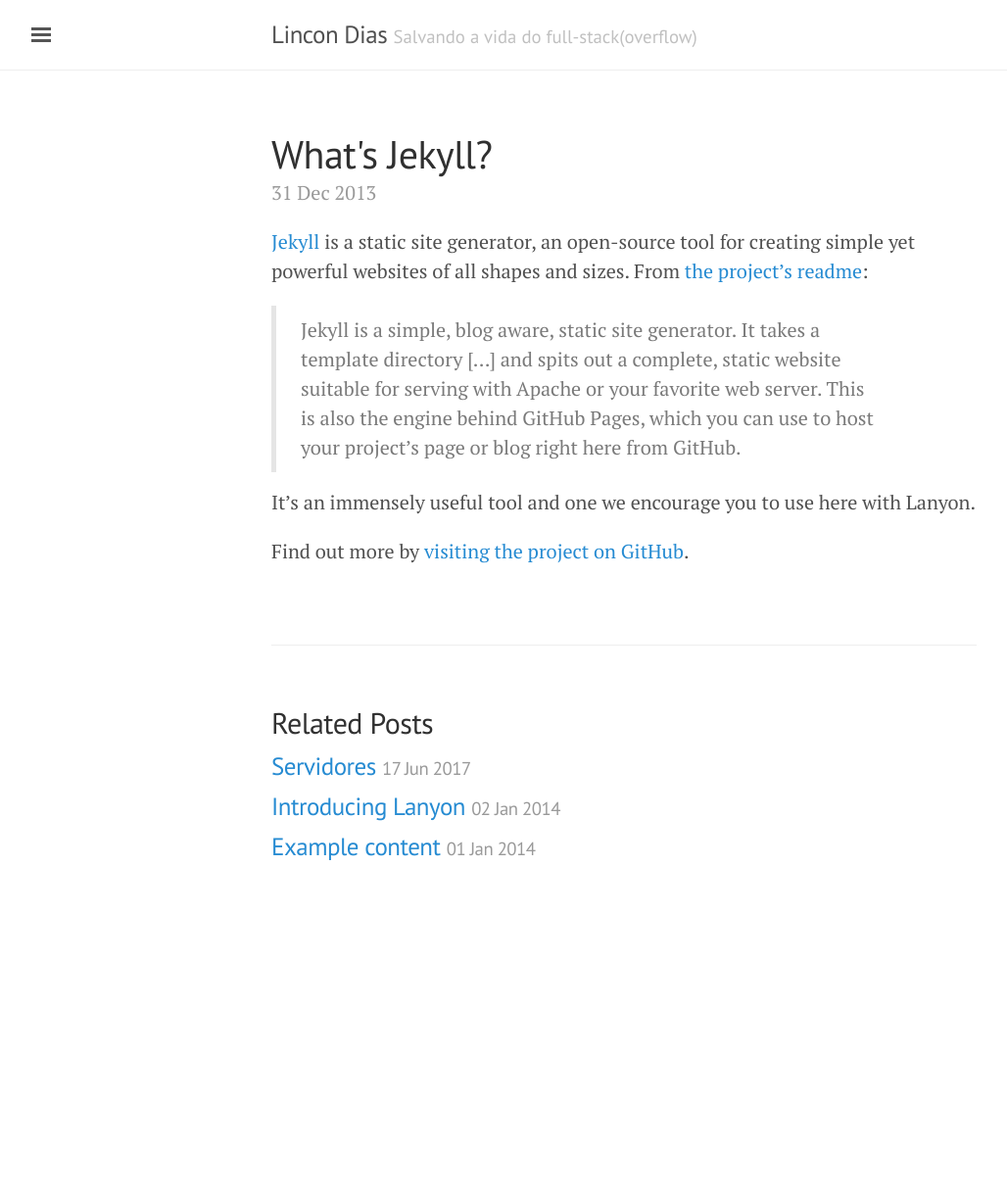
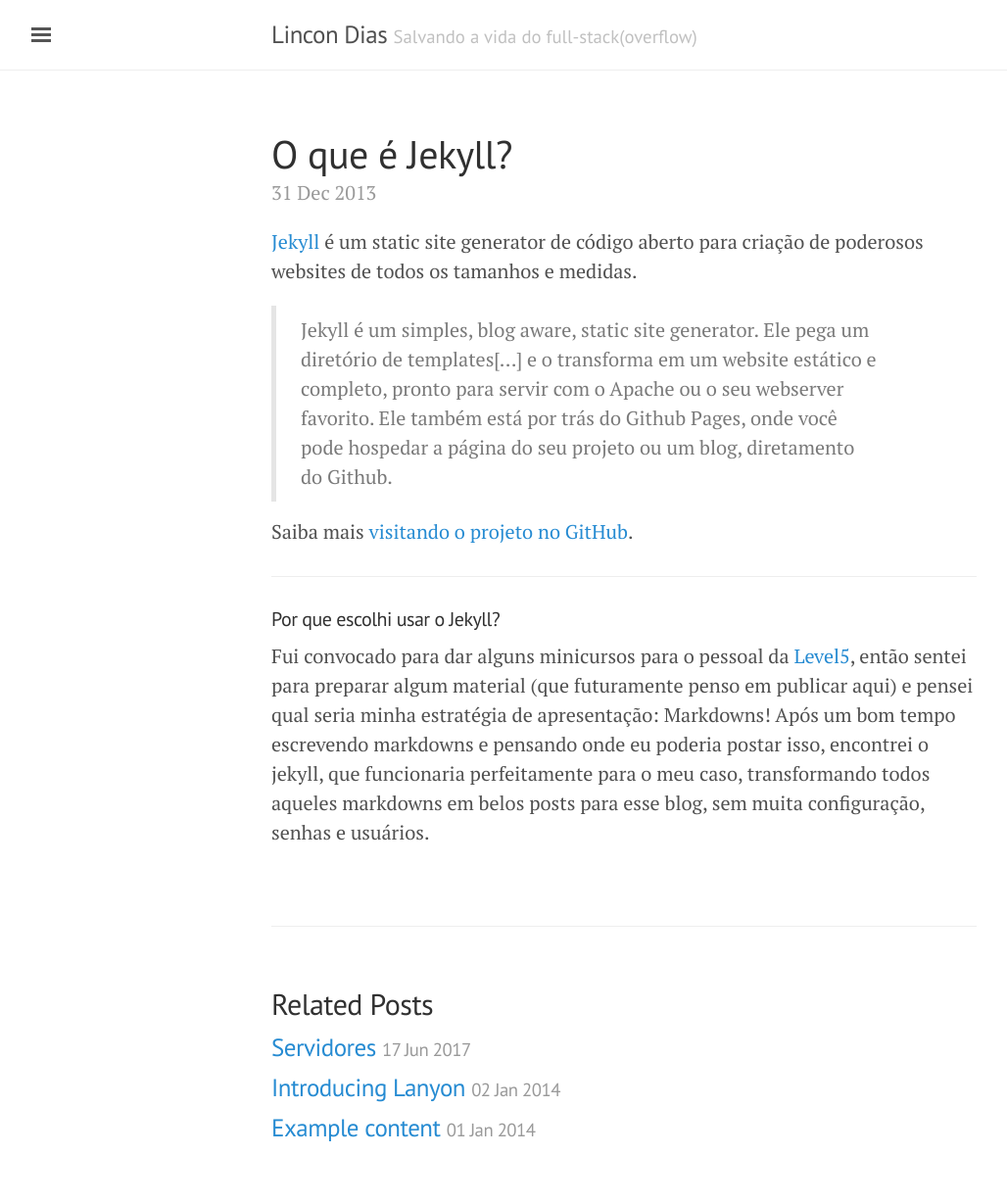
Before and after one commit to lincond/lincond.github.io, a Jekyll site: the page built from _posts/2013-12-31-whats-jekyll.md, in a window 1280 px wide. Shown: the whole page at 98% size, without its empty margins (3-1031 px from the left). Built offline with Jekyll 4.4.1, drawn with Linux system fonts in a browser that asks for light colours; before the commit the page ends 941 px from its top, so only the background shows below that.

Commit message:
Tradução do primeiro post

```diff
--- a/_posts/2013-12-31-whats-jekyll.md
+++ b/_posts/2013-12-31-whats-jekyll.md
@@ -1,12 +1,15 @@
 ---
 layout: post
-title: What's Jekyll?
+title: O que é Jekyll?
 ---
 
-[Jekyll](http://jekyllrb.com) is a static site generator, an open-source tool for creating simple yet powerful websites of all shapes and sizes. From [the project's readme](https://github.com/mojombo/jekyll/blob/master/README.markdown):
+[Jekyll](http://jekyllrb.com) é um static site generator de código aberto para criação de poderosos websites de todos os tamanhos e medidas.
 
-  > Jekyll is a simple, blog aware, static site generator. It takes a template directory [...] and spits out a complete, static website suitable for serving with Apache or your favorite web server. This is also the engine behind GitHub Pages, which you can use to host your project’s page or blog right here from GitHub.
+  > Jekyll é um simples, blog aware, static site generator. Ele pega um diretório de templates[...] e o transforma em um website estático e completo, pronto para servir com o Apache ou o seu webserver favorito. Ele também está por trás do Github Pages, onde você pode hospedar a página do seu projeto ou um blog, diretamento do Github.
 
-It's an immensely useful tool and one we encourage you to use here with Lanyon.
+Saiba mais [visitando o projeto no GitHub](https://github.com/mojombo/jekyll).
 
-Find out more by [visiting the project on GitHub](https://github.com/mojombo/jekyll).
+---
+##### Por que escolhi usar o Jekyll?
+
+Fui convocado para dar alguns minicursos para o pessoal da [Level5](http://level5jr.com.br), então sentei para preparar algum material (que futuramente penso em publicar aqui) e pensei qual seria minha estratégia de apresentação: Markdowns! Após um bom tempo escrevendo markdowns e pensando onde eu poderia postar isso, encontrei o jekyll, que funcionaria perfeitamente para o meu caso, transformando todos aqueles markdowns em belos posts para esse blog, sem muita configuração, senhas e usuários.
```
